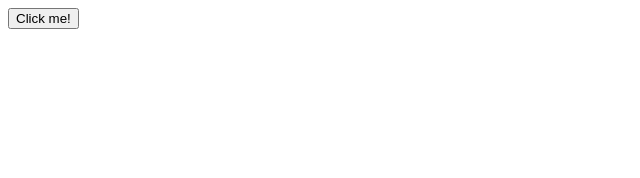
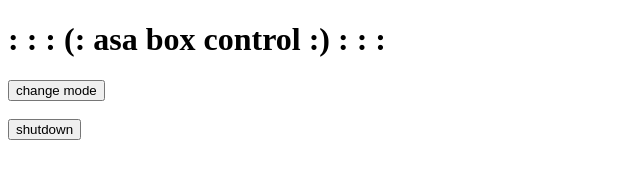
Before and after one commit to jwow1000/asa-box, a plain HTML site: page Web/index.html in a window 1280 px wide. Shown: the whole page, without its empty margins (0-640 px from the left). Drawn offline with Linux system fonts and the light colour scheme.

Commit message:
os this thing on?

```diff
--- a/Web/index.html
+++ b/Web/index.html
@@ -1,9 +1,18 @@
+<!DOCTYPE html>
+<html lang="en">
+
+<head>
+  <meta charset="UTF-8">
+  <title>asa box control</title>
+
+</head>
+
+<body>
+  <h1> : : : (: asa box control :) : : : </h1>
+  <button type"button" id="mode"> change mode </button><br><br>
+  <button type"button" id="shutdown"> shutdown </button>
 
 
+</body>
 
-
-
-
-
-<button id="myButton">Click me!</button>
-  </body>
+</html>
```
Also changed, not shown: 5 other files.
